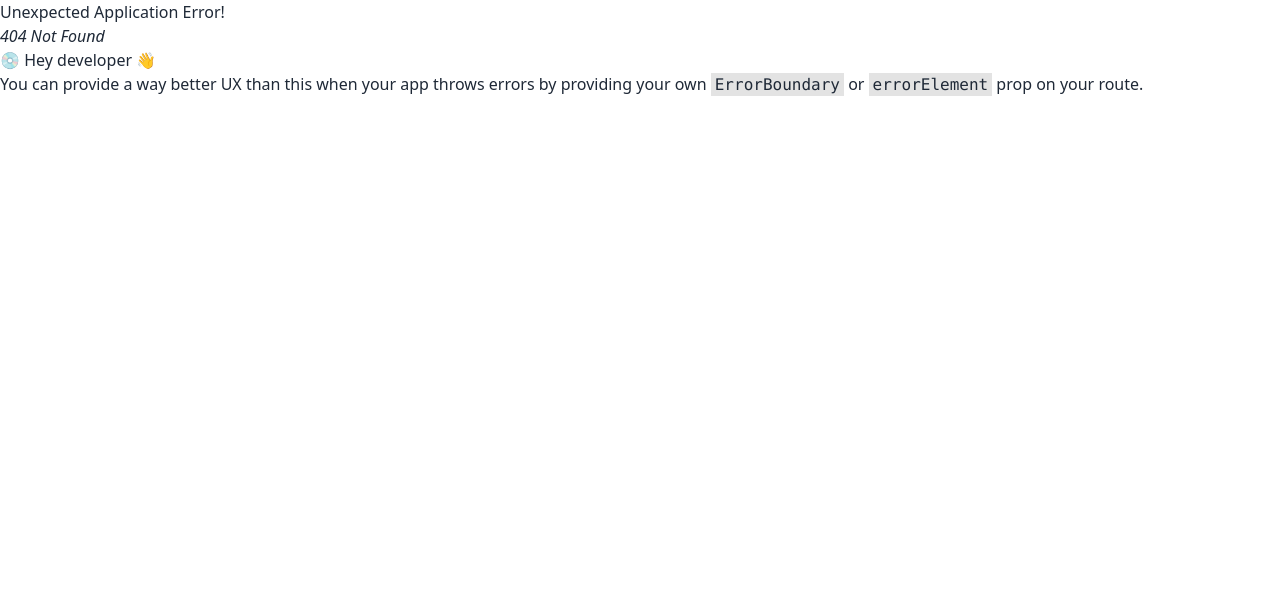
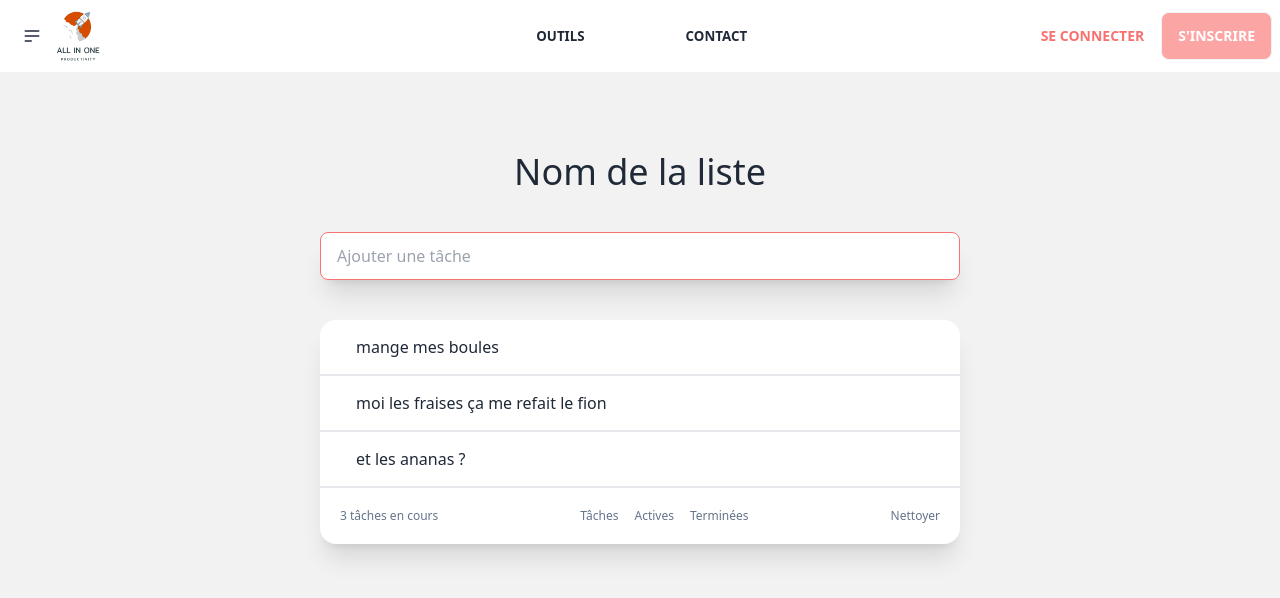
Before and after one commit to YogannHenry/All-in-one-Front, a React (Vite) app: page /TodoLandingPage2 in a window 1280 px wide. Before the commit this address had no page. Shown: the top 598 px of the page. Built offline with nearby package versions, Linux system fonts and the light colour scheme.

Commit message:
finitions css ajout d'un .map

```diff
--- a/src/components/Modules/Todo/TodoLandingPage/TodoLandingPage.tsx
+++ b/src/components/Modules/Todo/TodoLandingPage/TodoLandingPage.tsx
@@ -1,25 +1,41 @@
+const TodoList = [
+  {
+    id: '1',
+    Titre: 'css',
+    Task: 'page home a faire',
+  },
+  {
+    id: '2',
+    Titre: 'Maison',
+    Task: 'Faire a manger',
+  },
+  {
+    id: '3',
+    Titre: 'Autre',
+    Task: 'Passer ascendant sur valo',
+  },
+];
+
 function TodoLandingPage() {
   return (
-    <div>
-      <div className="flex flex-col items-center justify-center h-screen bg-base-200">
-        <h1 className="text-5xl font-bold pb-3">TodoList</h1>
-        <div className="card flex-shrink-0 w-full max-w-sm shadow-2xl bg-base-100">
-          <div className="card-body">
-            <div className="flex">
-              <div className="flex-auto">
+    <div className="flex items-center justify-center h-screen bg-base-200">
+      <div className="max-w-full px-4 flex flex-col items-center">
+        <p className="text-4xl mb-10">TodoList</p>
+        <div className="card w-full bg-base-100 shadow-xl mb-10">
+          <div className="flex justify-between">
+            <div className="flex flex-grow">
               <input
                 type="text"
-                  placeholder="Ajouter une list"
-                  className="input input-bordered"
+                placeholder="Ajouter une List"
+                className="input input-bordered input-error w-full mr-2"
               />
             </div>
-              <div className="flex-auto pl-2">
-                <button className="btn bg-red-300 hover:bg-red-500 text-white flex-auto">
+            <button className="btn bg-red-300 hover:bg-red-500 text-white">
               <svg
                 xmlns="http://www.w3.org/2000/svg"
                 fill="none"
                 viewBox="0 0 24 24"
-                    strokeWidth={1.5}
+                strokeWidth="1.5"
                 stroke="currentColor"
                 className="w-6 h-6"
               >
@@ -32,28 +48,19 @@ function TodoLandingPage() {
             </button>
           </div>
         </div>
-            <div className="collapse bg-base-200">
+        <div className="card max-w-full w-full bg-base-100 shadow-xl">
+          <div className="card-body">
+            {TodoList.map((item) => (
+              <div className="collapse bg-base-200" key={item.id}>
                 <input type="radio" name="my-accordion-1" />
-              <div className="collapse-title text-xl font-medium">List 1</div>
+                <div className="collapse-title text-xl font-medium">
+                  {item.Titre}
+                </div>
                 <div className="collapse-content">
-                <p>-Finir le css</p>
+                  <p>{item.Task}</p>
                 </div>
               </div>
-            <div className="collapse bg-base-200">
-              <input type="radio" name="my-accordion-1" />
-              <div className="collapse-title text-xl font-medium">List 2</div>
-              <div className="collapse-content">
-                <p>-Faire a manger</p>
-              </div>
-            </div>
-            <div className="collapse bg-base-200">
-              <input type="radio" name="my-accordion-1" />
-              <div className="collapse-title text-xl font-medium">List 3</div>
-              <div className="collapse-content">
-                <p>-Passer ascendant sur valo</p>
-                <p>-Passer ascendant sur valo</p>
-              </div>
-            </div>
+            ))}
           </div>
         </div>
       </div>
--- /dev/null
+++ b/src/components/Modules/Todo/TodoLandingPage/TodoLandingPage2.tsx
@@ -0,0 +1,56 @@
+import { redirect } from 'react-router-dom';
+
+const tasks = [
+  {
+    id: 's1',
+    description: 'mange mes boules',
+  },
+  {
+    id: '2',
+    description: 'moi les fraises ça me refait le fion',
+  },
+  {
+    id: '3',
+    description: 'et les ananas ?',
+  },
+];
+
+function TodoListPage() {
+  return (
+    <div className="max-md:px-4 flex items-center flex-col pt-20 h-screen bg-base-200">
+      <p className="text-4xl mb-10">Nom de la liste</p>
+      <div className="card max-md:w-full w-1/2 bg-base-100 shadow-xl mb-10">
+        <input
+          type="text"
+          placeholder="Ajouter une tâche"
+          className="input input-bordered input-error w-full"
+        />
+      </div>
+
+      <div className="card max-md:w-full w-1/2 bg-base-100 shadow-xl">
+        {tasks.map((task) => (
+          <div
+            key={task.id}
+            id={task.id}
+            className="flex justify-between items-center h-14 px-4 border-b-2"
+          >
+            <div className="w-full pl-5">
+              <p>{task.description}</p>
+            </div>
+          </div>
+        ))}
+        <div className="flex items-center justify-between px-5 h-14 text-xs text-slate-500">
+          <span>{tasks.length} tâches en cours</span>
+          <div className="flex justify-around">
+            <span className="px-2">Tâches</span>
+            <span className="px-2">Actives</span>
+            <span className="px-2">Terminées</span>
+          </div>
+          <span className="clear">Nettoyer</span>
+        </div>
+      </div>
+    </div>
+  );
+}
+
+export default TodoListPage;
--- a/src/main.tsx
+++ b/src/main.tsx
@@ -14,6 +14,7 @@ import Login from './components/LoginPage/LoginPage';
 import Contact from './components/ContactPage/ContactPage';
 import Landing from './components/Modules/Todo/TodoLandingPage/TodoLandingPage';
 import './styles/global.css';
+import TodoLandingPage2 from './components/Modules/Todo/TodoLandingPage/TodoLandingPage2';
 
 const router = createBrowserRouter(
   createRoutesFromElements(
@@ -23,6 +24,7 @@ const router = createBrowserRouter(
       <Route path="/Login" element={<Login />} />
       <Route path="/Contact" element={<Contact />} />
       <Route path="/TodoLandingPage" element={<Landing />} />
+      <Route path="/TodoLandingPage2" element={<TodoLandingPage2 />} />
     </Route>
   )
 );
```
Lines whose indentation alone changed are shown as unchanged.
